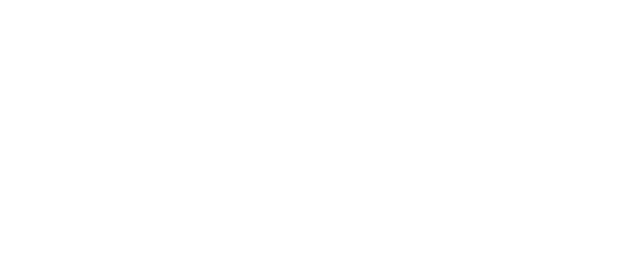
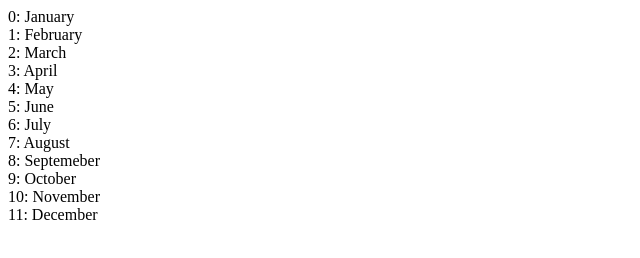
Before and after one commit to Kadee80/WebDevF23, a plain HTML site: page Week08/Week_8_1/Arrays/In_Class_Exercise/index.html in a window 1280 px wide. Shown: the whole page, without its empty margins (0-640 px from the left). Drawn offline with Linux system fonts and the light colour scheme.

Commit message:
Add 7_1 in class notes

```diff
--- a/Week08/Week_8_1/Arrays/In_Class_Exercise/index.html
+++ b/Week08/Week_8_1/Arrays/In_Class_Exercise/index.html
@@ -2,7 +2,66 @@
 <html>
   <head>
     <title>Arrays 101</title>
-    <script type="text/javascript"></script>
+    <script type="text/javascript">
+      // declares a varibale called myArray and assigned its value to an empty array
+      var myArray = []
+      console.log(myArray)
+      console.log(myArray.length)
+
+      var months = [
+        'January',
+        'February',
+        'March',
+        'April',
+        'May',
+        'June',
+        'July',
+        'August',
+        'Septemeber',
+        'October',
+        'November',
+        'December',
+      ]
+      console.log(months)
+      console.log(months.length)
+
+      // global variable to store the div element we want to write to once the page has loaded
+      let el
+
+      document.addEventListener('DOMContentLoaded', function () {
+        el = document.getElementById('lists')
+        // loop through our months array and log the index number
+        // and then the month string stored in each slot
+        for (var i = 0; i < months.length; i++) {
+          // do stuff here as long as the above statement is still true
+          var message = i + ': ' + months[i]
+          el.innerHTML += message + '<br/>'
+        }
+      })
+
+      // access the 4th month in our array
+      console.log(months[3])
+
+      // remove 'December' from our months array using .pop()
+      // .pop() returns the deleted/removed item
+      console.log(months.length)
+      var lastMonth = months.pop()
+      console.log(
+        lastMonth +
+          ' was removed from the calendar. the new year is ' +
+          months.length +
+          ' months long'
+      )
+
+      // add December back into our calendar
+      months.push(lastMonth)
+      console.log(
+        lastMonth +
+          ' was added to the calendar. the new year is ' +
+          months.length +
+          ' months long'
+      )
+    </script>
   </head>
 
   <body>
```
Also changed, not shown: Week07/Week_7_1/Document_Object_Model/In_Class_Exercise/index.html (+54 -1 lines), Week08/Week_8_1/Arrays/In_Class_Exercise/random-content.html (+34 -2 lines), 1 other file.
